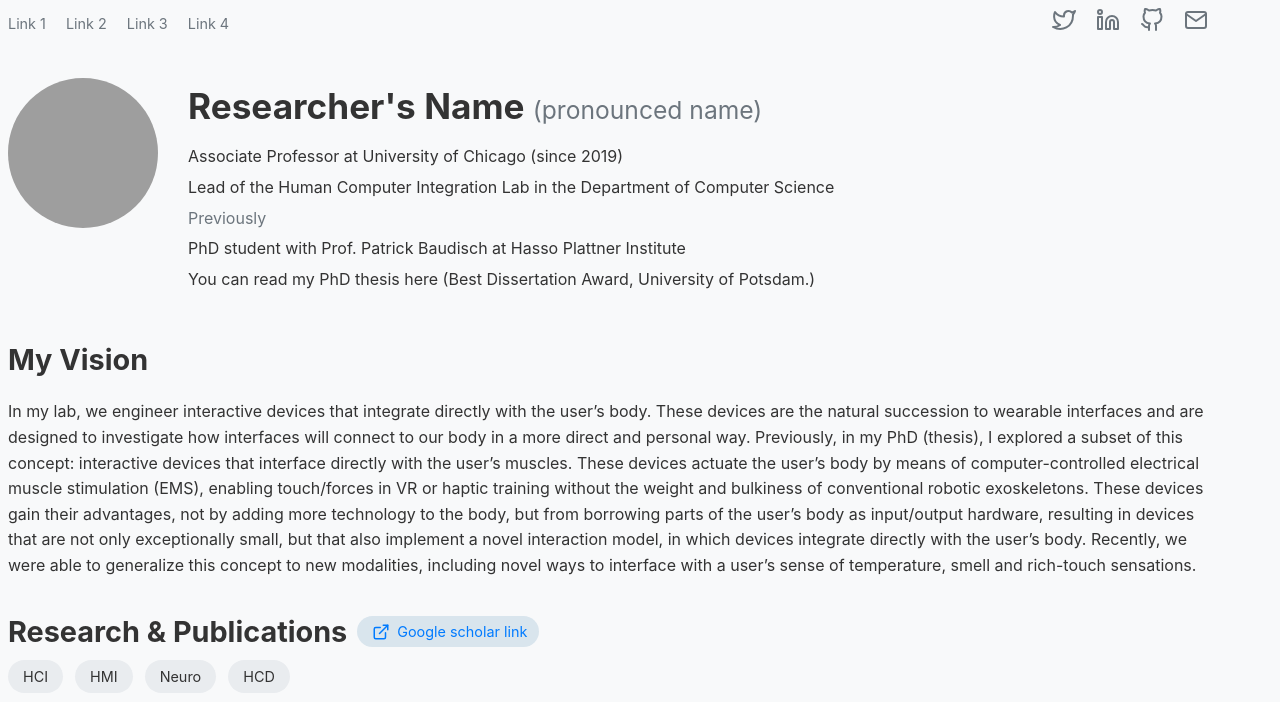
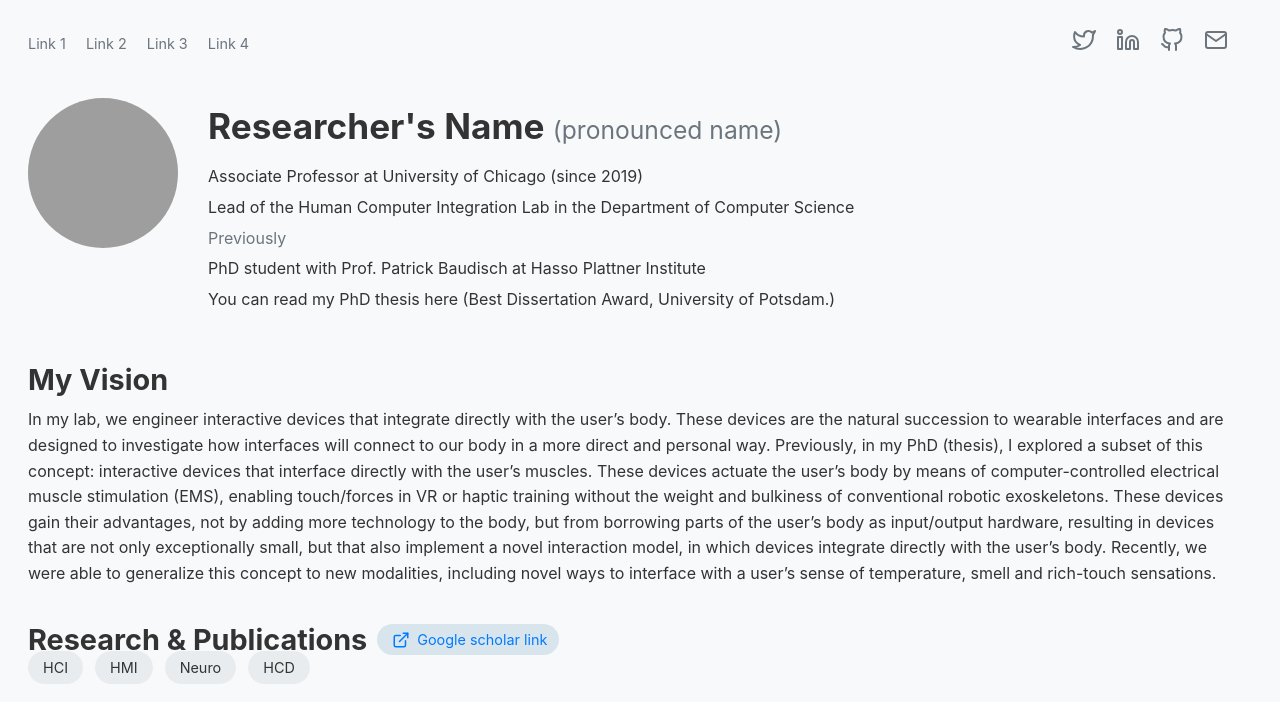
Before and after one commit to fatik/scireal, a Jekyll site: the page built from index.html, in a window 1280 px wide. Shown: the top 702 px of the page. Built offline with Jekyll 4.4.1, drawn with Linux system fonts in a browser that asks for light colours; grey boxes are pictures that could not be loaded.

Commit message:
Update default.html

```diff
--- a/_layouts/default.html
+++ b/_layouts/default.html
@@ -20,6 +20,7 @@
             line-height: 1.6;
             color: var(--text-color);
             max-width: 1200px;
+            padding: 20px;
             background-color: var(--bg-color);
         }
         header {
@@ -77,7 +78,7 @@
         h2 {
             font-size: 1.8em;
             margin-top: 0;
-            margin-bottom: 5px;
+            margin-bottom: -12px;
             display: flex;
             align-items: center;
             gap: 10px;
```
